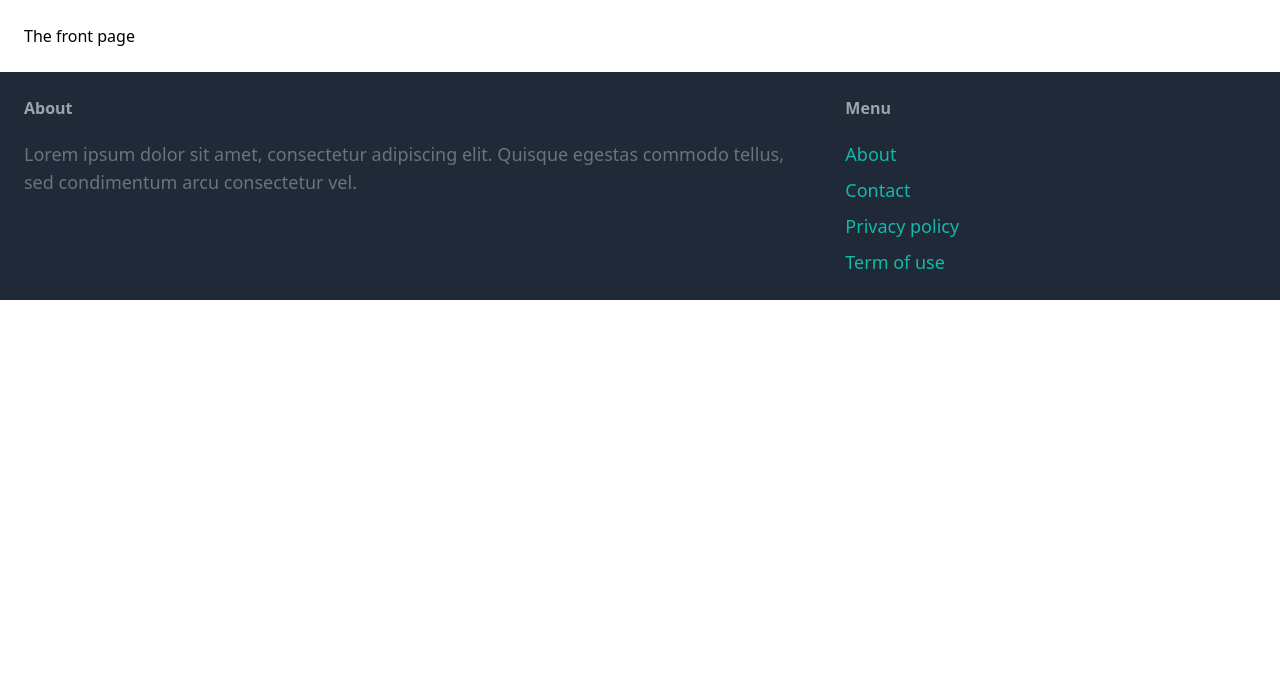
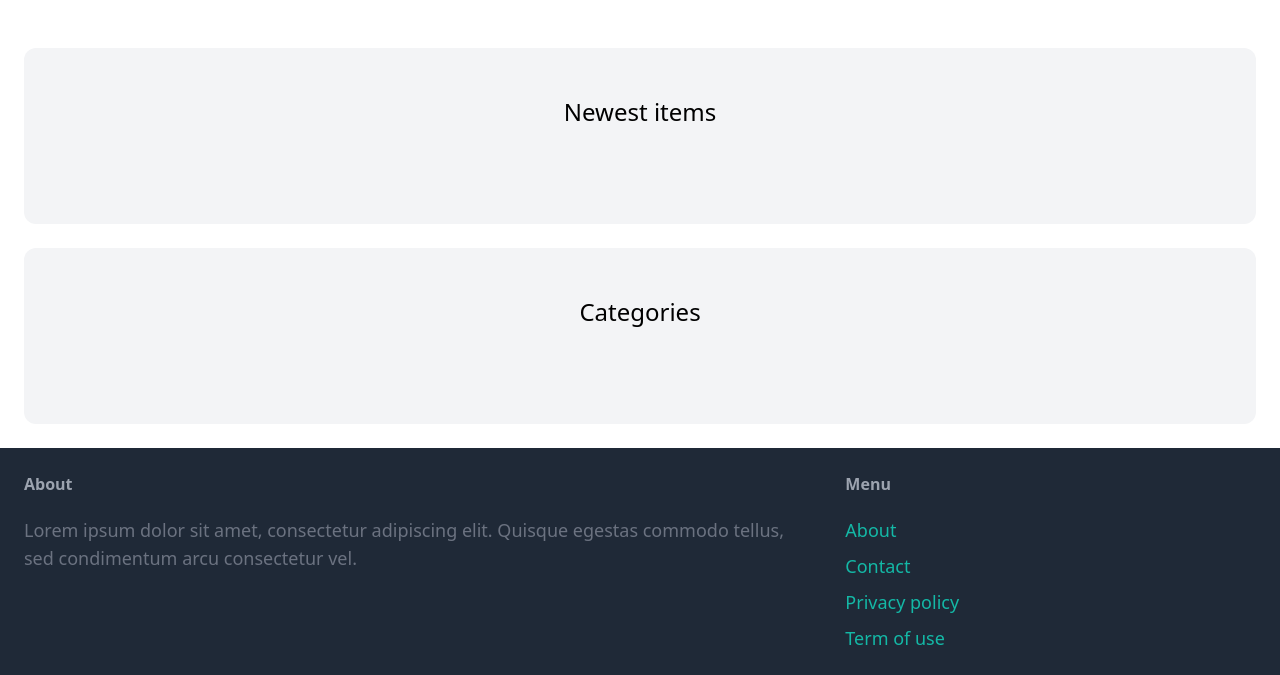
Before and after one commit to ahnanne/django-practice, a Django app: page / in a window 1280 px wide. Shown: the part 101-776 px from the top of the page. Run offline with Django 4.2, Linux system fonts and the light colour scheme; data that the repository does not hold is empty; some libraries are stand-ins or nearby versions.

Commit message:
[feat] display items and categories on front page

```diff
--- a/market/core/templates/core/index.html
+++ b/market/core/templates/core/index.html
@@ -3,5 +3,41 @@
   Welcome
 {% endblock title %}
 {% block content %}
-  <h1>The front page</h1>
+  <div class="mt-6 px-6 py-12 bg-gray-100 rounded-xl">
+    <h2 class="mb-12 text-2xl text-center">Newest items</h2>
+    <div class="grid grid-cols-3 gap-3">
+      {% for item in items %}
+        <div>
+          <a href="#">
+            <div>
+              <img src="{{ item.image.url }}"
+                   class="rounded-t-xl"
+                   alt=""
+                   height="200"
+                   width="300" />
+            </div>
+            <div class="p-6 bg-white rounded-b-xl">
+              <h2 class="text-2xl">{{ item.title }}</h2>
+              <p class="text-gray-500">Price: {{ item.price }}</p>
+            </div>
+          </a>
+        </div>
+      {% endfor %}
+    </div>
+  </div>
+  <div class="mt-6 px-6 py-12 bg-gray-100 rounded-xl">
+    <h2 class="mb-12 text-2xl text-center">Categories</h2>
+    <div class="grid grid-cols-3 gap-3">
+      {% for category in categories %}
+        <div>
+          <a href="#">
+            <div class="p-6 bg-white rounded-b-xl">
+              <h2 class="text-2xl">{{ category.name }}</h2>
+              <p class="text-gray-500">{{ category.items.count }} items</p>
+            </div>
+          </a>
+        </div>
+      {% endfor %}
+    </div>
+  </div>
 {% endblock content %}
--- a/market/core/views.py
+++ b/market/core/views.py
@@ -1,7 +1,14 @@
 from django.shortcuts import render
+from item.models import Category, Item
 
 def index(request):
-    return render(request, 'core/index.html')
+    items = Item.objects.filter(is_sold=False) [0:6]
+    categories = Category.objects.all()
+
+    return render(request, 'core/index.html', {
+        'categories': categories,
+        'items': items,
+    })
 
 def contact(request):
     return render(request, 'core/contact.html')
```
